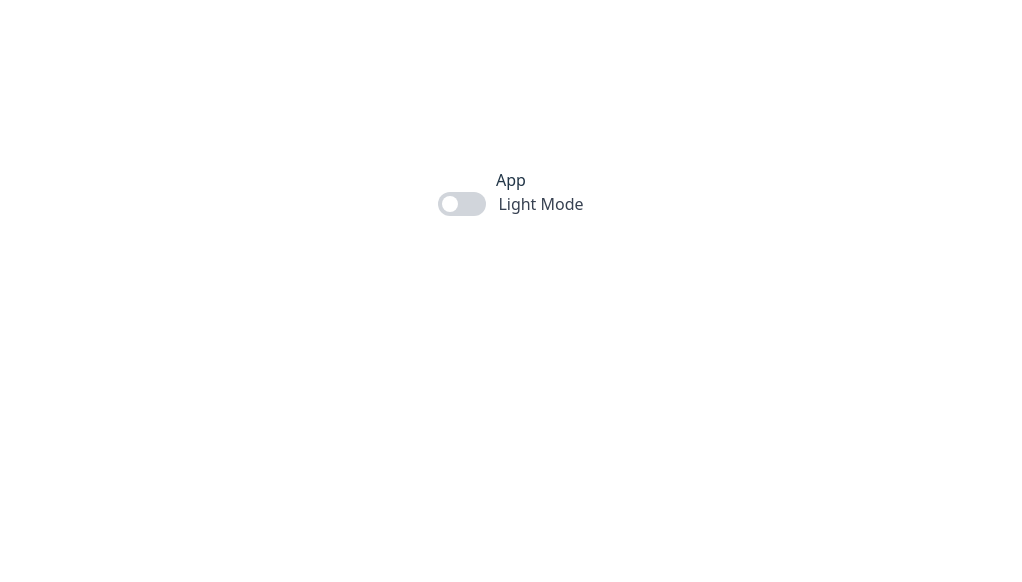
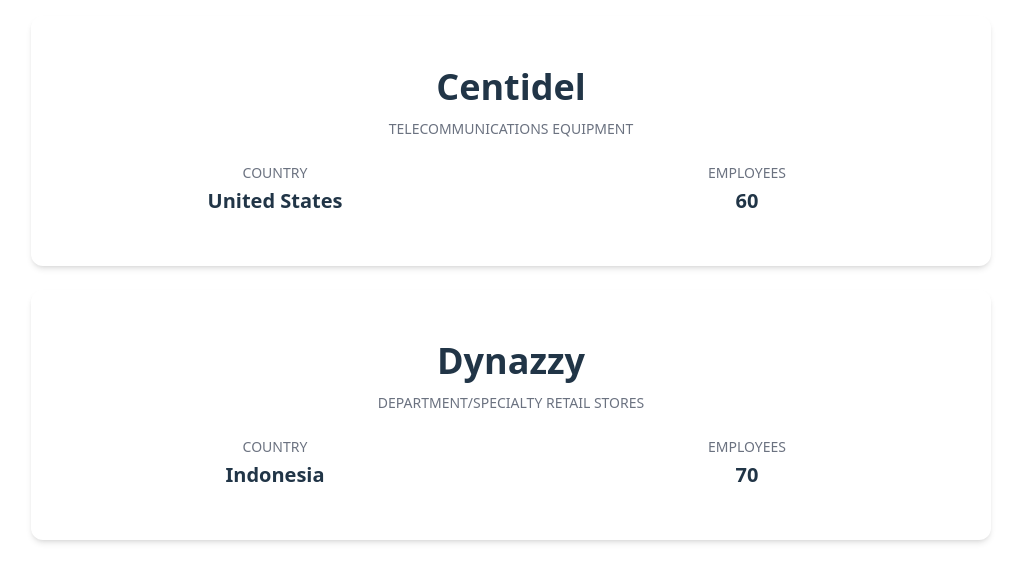
Before and after one commit to WitchDevelops/squiz, a React (Vite) app: page / in a window 1280 px wide. Shown: the top 582 px of the page, without its empty margins (129-1151 px from the left). Built offline with nearby package versions, Linux system fonts and the light colour scheme.

Commit message:
feat: create a card component

```diff
--- a/src/App.tsx
+++ b/src/App.tsx
@@ -1,13 +1,37 @@
 import React from "react";
-import { ModeSwitch } from "./components/ModeSwitch";
+import { CompanyCard } from "./components/CompanyCard";
+
+const dummyData = [
+  {
+    id: 1,
+    name: "Centidel",
+    country: "United States",
+    industry: "Telecommunications Equipment",
+    numberOfEmployees: 60,
+  },
+  {
+    id: 2,
+    name: "Dynazzy",
+    country: "Indonesia",
+    industry: "Department/Specialty Retail Stores",
+    numberOfEmployees: 70,
+  },
+];
 
 const App = () => {
   return (
-    <div className="w-full h-96 bg-background text-foreground p-2.5 flex flex-col items-center justify-center">
-      <div>
-        <h1>App</h1>
+    <div className="h-[100vh] bg-background text-foreground p-4 w-[90vw] max-w-[992px] mx-auto">
+      <div className="flex flex-col gap-6">
+        {dummyData.map((data) => (
+          <CompanyCard
+            key={data.id}
+            name={data.name}
+            country={data.country}
+            industry={data.industry}
+            numberOfEmployees={data.numberOfEmployees}
+          />
+        ))}
       </div>
-      <ModeSwitch />
     </div>
   );
 };
--- /dev/null
+++ b/src/components/CompanyCard.tsx
@@ -0,0 +1,35 @@
+import React from "react";
+
+interface CompanyCardProps {
+  name: string;
+  country: string;
+  industry: string;
+  numberOfEmployees: number;
+}
+
+export const CompanyCard: React.FC<CompanyCardProps> = ({
+  name,
+  country,
+  industry,
+  numberOfEmployees,
+}) => {
+  return (
+    <div className="shadow-md rounded-xl p-4 hover:shadow-lg flex flex-col items-center justify-center gap-6 min-h-[250px] text-center text-balance">
+      <div className="flex flex-col items-center gap-3 w-full">
+        <p className="font-bold text-4xl">{name}</p>
+        <p className="text-gray-500 uppercase text-sm text-center">{industry}</p>
+      </div>
+
+      <div className="grid grid-cols-2 gap-4 w-full">
+        <div className="flex flex-col gap-1 items-center">
+          <p className="text-gray-500 uppercase text-sm">Country</p>
+          <p className="text-foreground font-bold text-xl">{country}</p>
+        </div>
+        <div className="flex flex-col gap-1 items-center">
+          <p className="text-gray-500 uppercase text-sm">Employees</p>
+          <p className="text-foreground font-bold text-xl">{numberOfEmployees}</p>
+        </div>
+      </div>
+    </div>
+  );
+};
```
